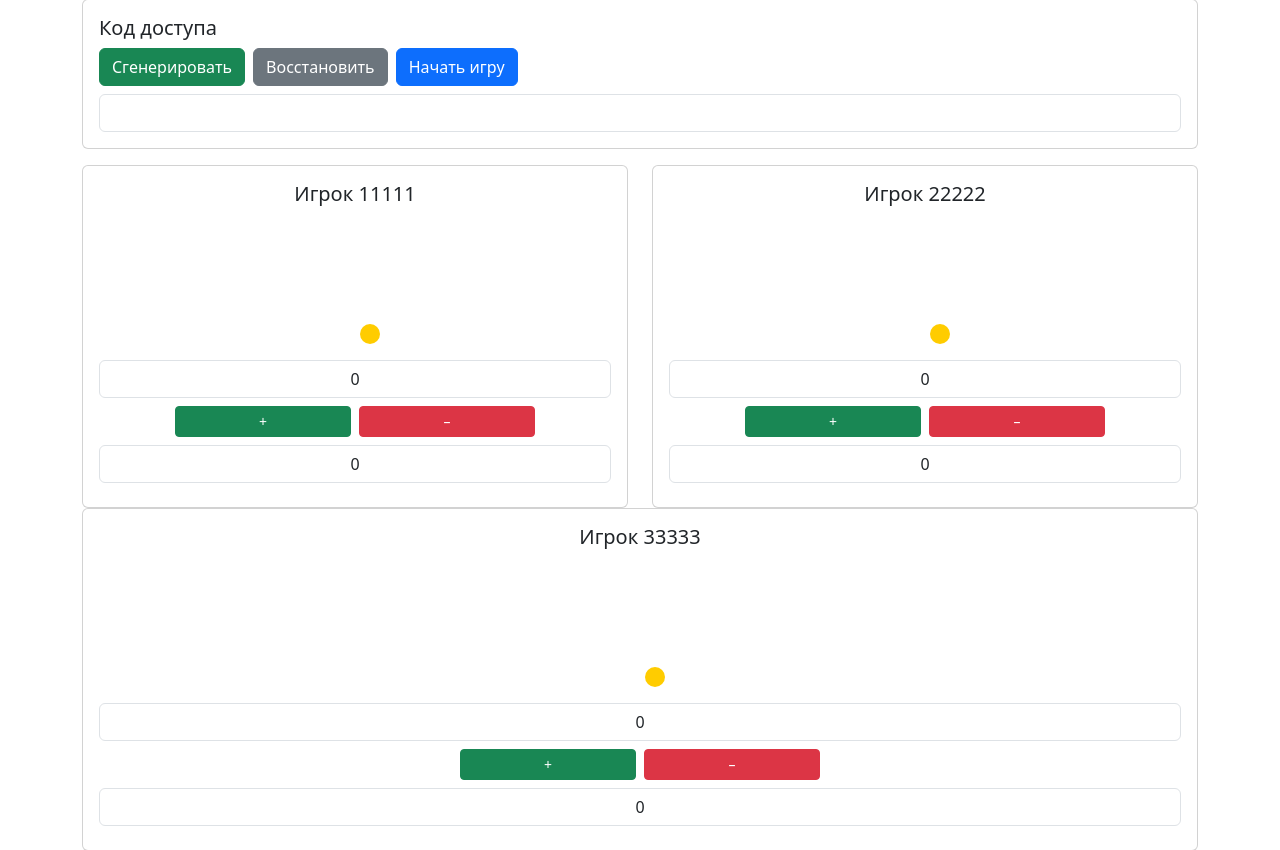
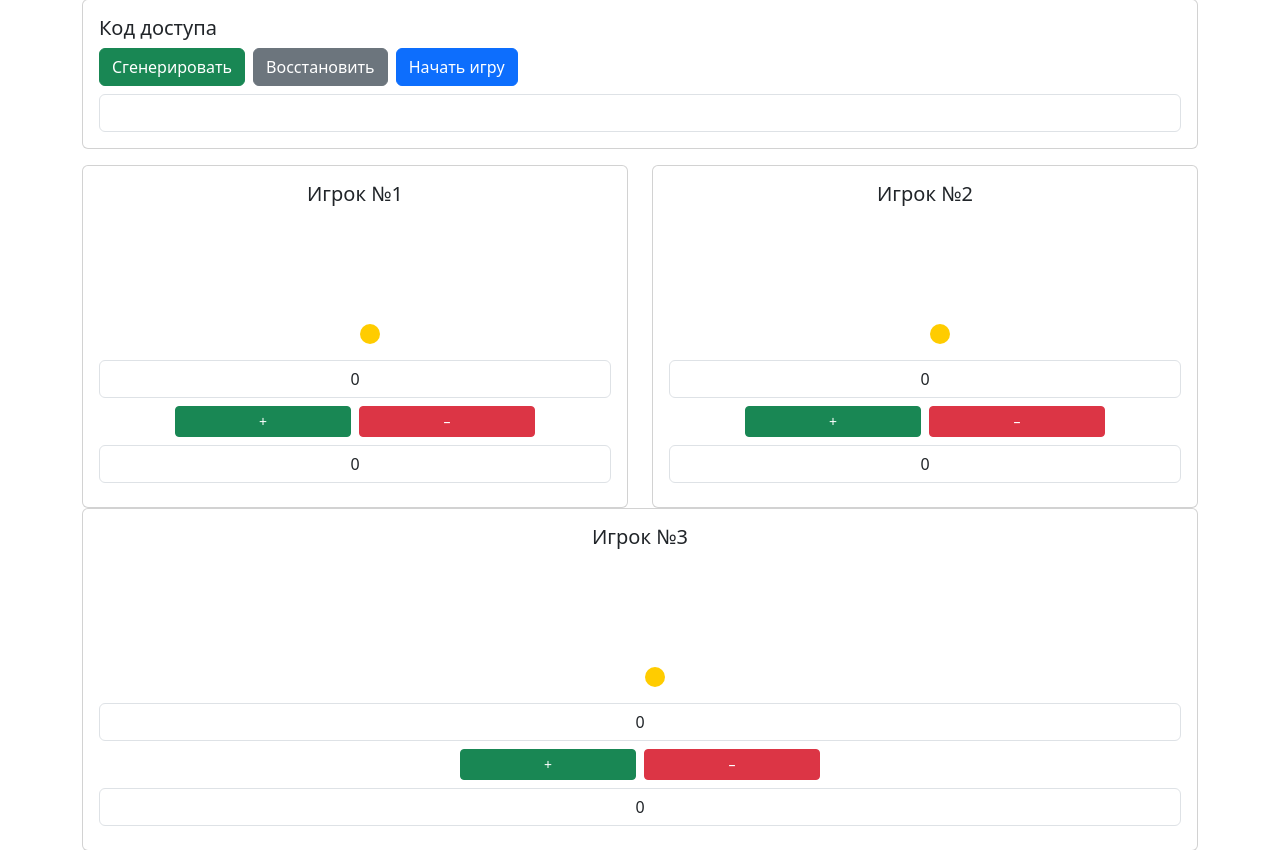
Before and after one commit to AntonS2000/Jeopardy-App, a Flask app: page /admin in a window 1280 px wide. Shown: the part 113-963 px from the top of the page. Run offline with Flask 3, Linux system fonts and the light colour scheme; the visitor is signed in with stand-in values (Sample User, id 1); some libraries are stand-ins or nearby versions.

Commit message:
050126_2100

```diff
--- a/templates/admin.html
+++ b/templates/admin.html
@@ -53,10 +53,11 @@
   </div>
 
   <div class="row mt-3 text-center">
-    {% for slot in ["11111","22222","33333"] %}
+    {% for slot in ["1","2","3"] %}
     <div class="col">
       <div class="card p-3">
-        <h5 id="name_{{slot}}">Игрок {{slot}}</h5>
+        <!-- <h5 id="name_{{slot}}">Игрок {{slot}}</h5> -->
+        <h5 id="name_{{slot}}">Игрок №{{slot}}</h5>
         <div id="ind_{{slot}}" class="super-ellipse"></div>
         <div class="indicator-container">
           <div id="green_{{slot}}" class="green-indicator"></div>
--- a/templates/player.html
+++ b/templates/player.html
@@ -79,7 +79,6 @@
         </div>
         <div class="mt-2">
           <div class="input-group">
-            <span class="input-group-text">Очки:</span>
             <input type="text" id="score_{{slot}}" class="form-control text-center" value="0" readonly>
           </div>
         </div>
```
